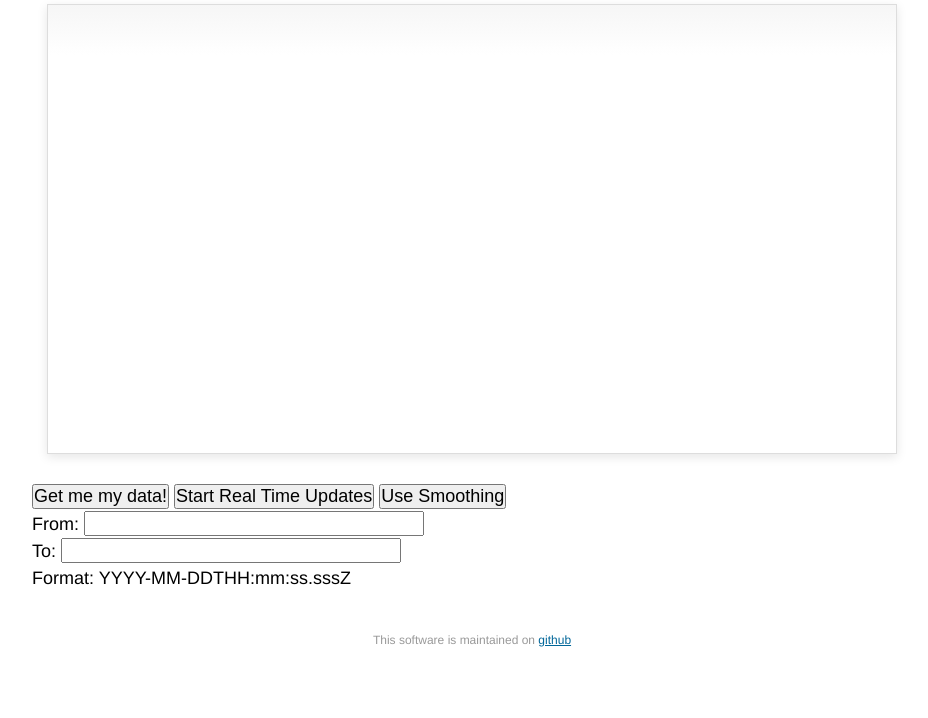
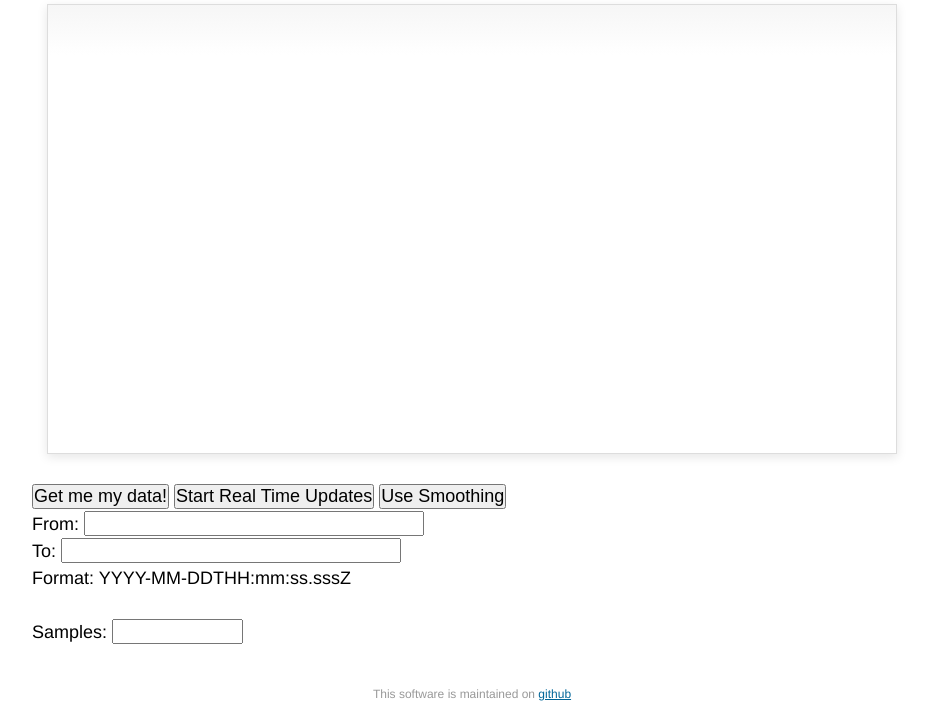
Before and after one commit to captainkirkby/Gears, a website: page node/public/plot.html in a window 1280 px wide. Shown: the part 84-802 px from the top of the page, without its empty margins (168-1096 px from the left). Drawn offline with Linux system fonts and the light colour scheme; no server answers.

Commit message:
Add html field to input how far back you want to go on the continuous updates

```diff
--- a/node/public/plot.html
+++ b/node/public/plot.html
@@ -36,6 +36,10 @@
 
 		Format: YYYY-MM-DDTHH:mm:ss.sssZ
 
+		<br/><br/> Samples:
+		<input type="text" id="length" size="10" value=""></input>
+
+
 	</div>
 
 	<div id="footer">
```
